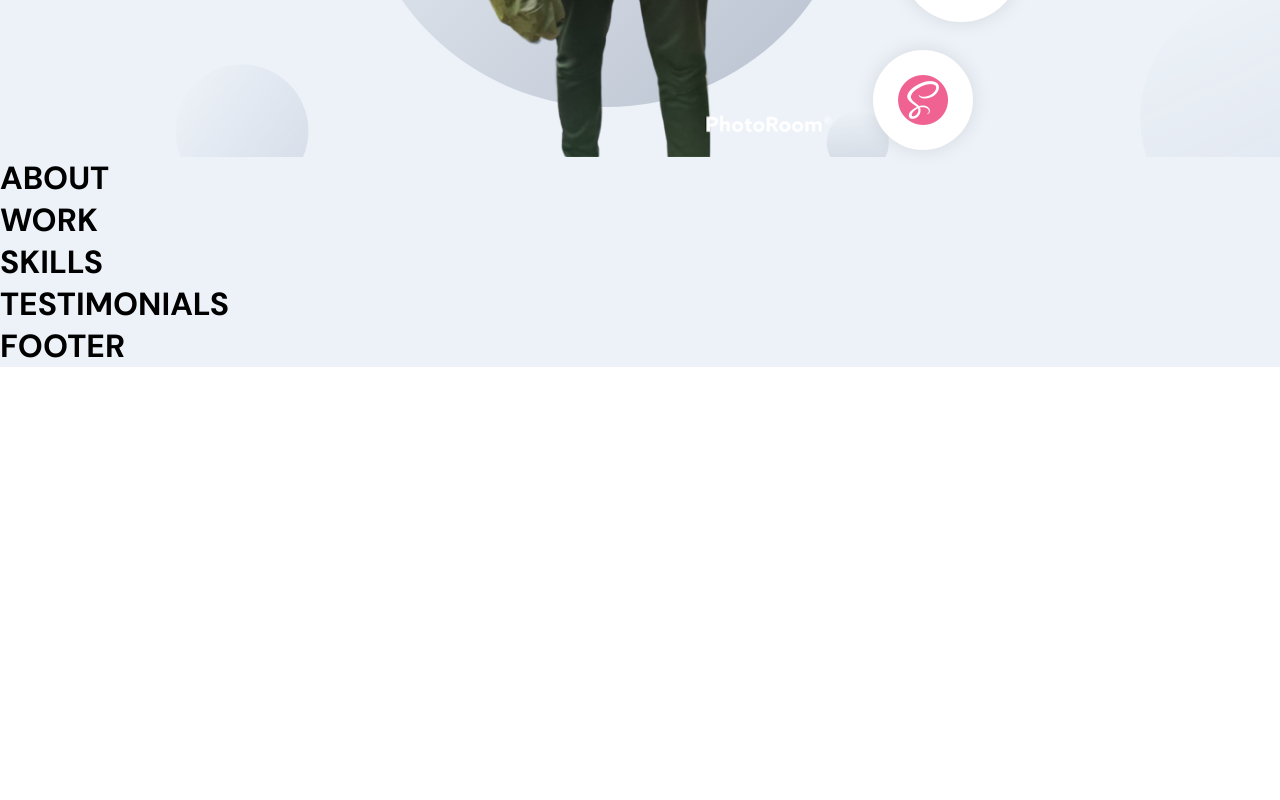
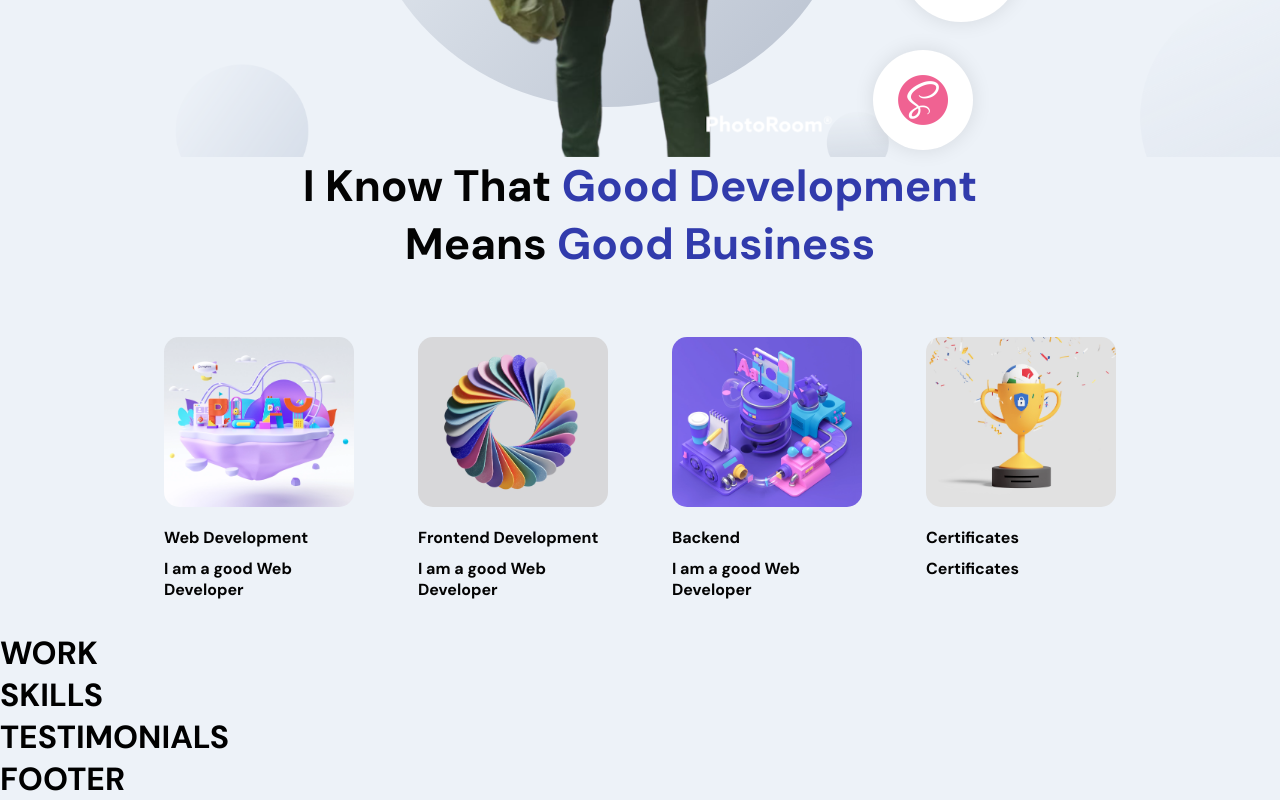
Before and after one commit to DogukanCifci/my-personal-webpage, a React (Create React App) app: page / in a window 1280 px wide. Shown: the part 605-1405 px from the top of the page. Before the commit the page ends 972 px from the top, so only its background shows below. Built offline with nearby package versions, Linux system fonts and the light colour scheme.

Commit message:
about started

```diff
--- a/src/container/About/About.jsx
+++ b/src/container/About/About.jsx
@@ -1,11 +1,63 @@
-import React from "react";
+import { motion } from "framer-motion";
+import { useState, useEffect } from "react";
+import "./About.scss";
+import { images } from "../../constants";
+const abouts = [
+  {
+    title: "Web Development",
+    description: "I am a good Web Developer",
+    imgUrl: images.about01,
+  },
+  {
+    title: "Frontend Development",
+    description: "I am a good Web Developer",
+    imgUrl: images.about02,
+  },
+  {
+    title: "Backend",
+    description: "I am a good Web Developer",
+    imgUrl: images.about04,
+  },
+  {
+    title: "Certificates",
+    description: "Certificates",
+    imgUrl: images.about03,
+  },
+];
 
-import "./About.scss";
 const About = () => {
   return (
-    <div>
-      <h1>ABOUT</h1>
-    </div>
+    <>
+      <h2 className="head-text">
+        I Know That
+        <span> Good Development </span>
+        <br />
+        means
+        <span> Good Business </span>
+      </h2>
+
+      <div className="app__profiles">
+        {abouts.map((about, index) => {
+          return (
+            <motion.div
+              whileInView={{ opacity: 1 }}
+              whileHover={{ scale: 1.1 }}
+              transition={{ duration: 0.5, type: "tween" }}
+              className="app__profile-item"
+              key={about.title + index}
+            >
+              <img src={about.imgUrl} alt={about.title} />
+              <h2 className="bold-text" style={{ marginTop: 20 }}>
+                {about.title}
+              </h2>
+              <h3 className="bold-text" style={{ marginTop: 10 }}>
+                {about.description}
+              </h3>
+            </motion.div>
+          );
+        })}
+      </div>
+    </>
   );
 };
 export default About;
--- a/src/container/About/About.scss
+++ b/src/container/About/About.scss
@@ -0,0 +1,36 @@
+.app__about {
+  flex: 1;
+  width: 100%;
+  flex-direction: column;
+}
+
+.app__profiles {
+  display: flex;
+  justify-content: center;
+  align-items: flex-start;
+  flex-wrap: wrap;
+  margin-top: 2rem;
+}
+
+.app__profile-item {
+  width: 190px;
+  display: flex;
+  justify-content: flex-start;
+  align-items: flex-start;
+  flex-direction: column;
+  margin: 2rem;
+
+  img {
+    width: 100%;
+    height: 170px;
+    border-radius: 15px;
+    object-fit: cover;
+  }
+  @media (min-width: 2000px) {
+    width: 370px;
+    margin: 2rem 4rem;
+    img {
+      height: 320px;
+    }
+  }
+}
```
